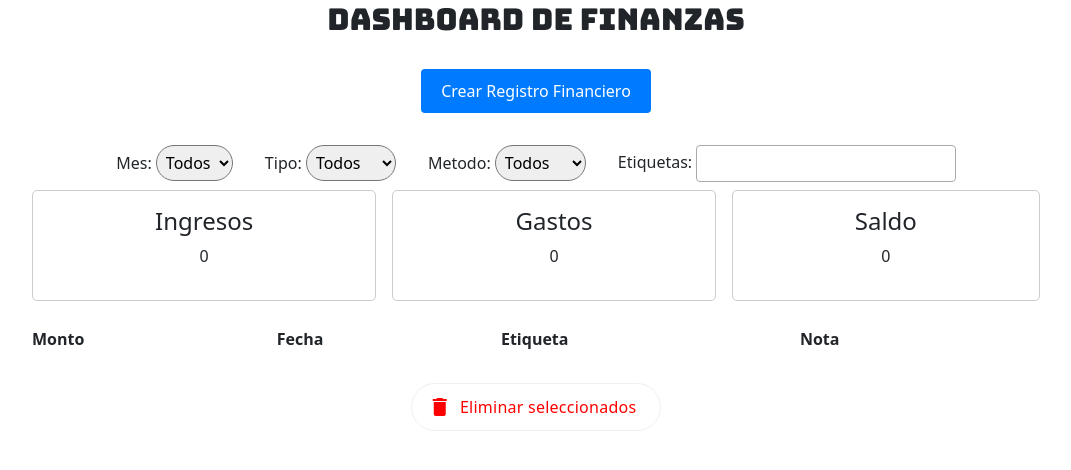
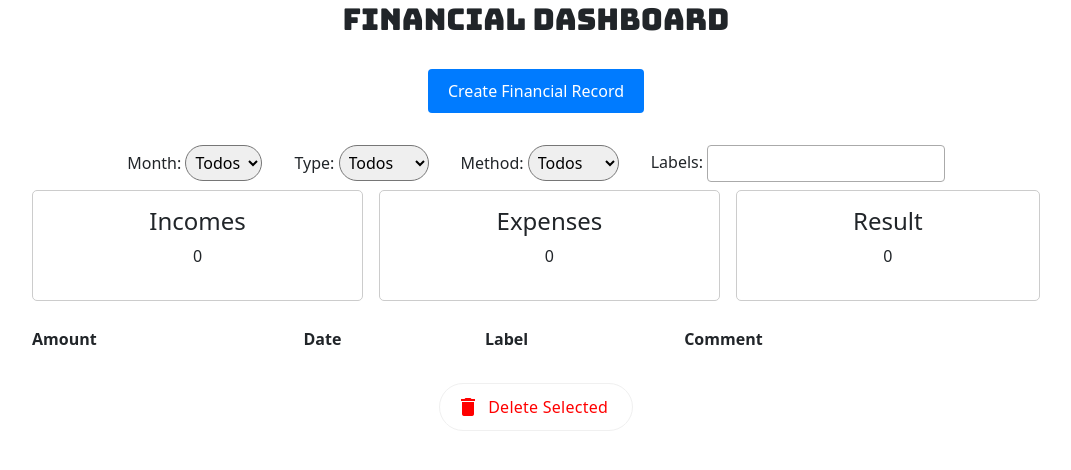
Before and after one commit to mdlunag/django-projects, a Django app: page /moneitas/ in a window 1280 px wide. Shown: the part 85-555 px from the top of the page, without its empty margins (104-1175 px from the left). Run offline with Django 4.2, Linux system fonts and the light colour scheme; a user stored in the database is signed in; tables that the repository leaves empty hold one stand-in row (values such as "Sample post"); lists and menus that the app fills with data are empty.

Commit message:
[WIP] moneitas: translations

```diff
--- a/moneitas/admin.py
+++ b/moneitas/admin.py
@@ -2,8 +2,8 @@ from django.contrib import admin
 
 # Register your models here.
 
-from .models import RegistroFinanciero,Label,Task
+from .models import FinancialRecord,Label,Task
 
-admin.site.register(RegistroFinanciero)
+admin.site.register(FinancialRecord)
 admin.site.register(Label)
 admin.site.register(Task)
--- a/moneitas/forms.py
+++ b/moneitas/forms.py
@@ -1,15 +1,15 @@
 from django import forms
-from .models import RegistroFinanciero, Label
+from .models import FinancialRecord, Label
 from datetime import date
 from django_select2.forms import Select2MultipleWidget
 from django.contrib.auth.forms import UserCreationForm
 from django.utils.translation import gettext_lazy as _
 
 
-class RegistroFinancieroForm(forms.ModelForm):
+class FinancialRecordForm(forms.ModelForm):
     def __init__(self, *args, **kwargs):
         user = kwargs.pop('user', None)  # Obtiene el usuario de los argumentos
-        super(RegistroFinancieroForm, self).__init__(*args, **kwargs)
+        super(FinancialRecordForm, self).__init__(*args, **kwargs)
         print(user)
         if user:
             self.fields['label_existente'].queryset = Label.objects.filter(user=user)
@@ -26,14 +26,14 @@ class RegistroFinancieroForm(forms.ModelForm):
     )
 
 
-    fecha = forms.DateField()
+    date = forms.DateField()
 
 
     class Meta:
-        model = RegistroFinanciero
-        fields = ['tipo', 'monto', 'fecha', 'label_existente', 'label_personalizada', 'nota', 'metodo']
+        model = FinancialRecord
+        fields = ['type', 'amount', 'date', 'label_existente', 'label_personalizada', 'comment', 'method']
         widgets = {
-            'monto': forms.TextInput(attrs={'class': 'rounded-pill'}),
+            'amount': forms.TextInput(attrs={'class': 'rounded-pill'}),
         }
 
 
@@ -51,13 +51,13 @@ class FiltroDashboardForm(forms.Form):
     )
 
 
-    tipo = forms.ChoiceField(
+    type = forms.ChoiceField(
         choices=(('income', 'Ingreso'), ('expense', 'Gasto'),('', 'Todos')),
         required=False,
         label="Tipo de registro",
     )
 
-    metodo = forms.ChoiceField(
+    method = forms.ChoiceField(
         choices=(('cash', 'Efectivo'), ('credit_card', 'Tarjeta'),('', 'Todos')),
         required=False,
         label="Tipo de registro",
--- a/moneitas/templates/moneitas/base_crear_registro.html
+++ b/moneitas/templates/moneitas/base_create_record.html
@@ -33,7 +33,7 @@
             </div>
 
             <div class="col-6 text-right">
-                <img src="{% static 'moneitas-logo.png' %}" alt="Mi Logotipo" class="logo" class="align-right">
+                <img src="{% static 'moneitas-logo.png' %}" alt="Mi Logotype" class="logo" class="align-right">
             </div>
 
             <div class="row">
--- a/moneitas/templates/moneitas/create_label.html
+++ b/moneitas/templates/moneitas/create_label.html
@@ -1,4 +1,4 @@
-{% extends "moneitas/base_crear_registro.html" %}
+{% extends "moneitas/base_create_record.html" %}
 {% load i18n %}
 
 {% block title %}{% translate "Create Label" %}{% endblock %}
--- a/moneitas/templates/moneitas/dashboard.html
+++ b/moneitas/templates/moneitas/dashboard.html
@@ -1,20 +1,25 @@
 {% extends "moneitas/base_template.html" %}
 {% load humanize %}
+{% load i18n %}
+
 
 {% block title %}
-    Dashboard de Finanzas
+{% translate "Financial Dashboard" %}
 {% endblock %}
 
 {% block content %}
 <div style="text-align: center;">
-    <h1>Dashboard de Finanzas</h1>
+    <h1>{% translate "Financial Dashboard" %}</h1>
     </br>
-     <a href="{% url 'crear_registro' %}" class="btn-crear mb-3">Crear Registro Financiero</a>
+     <a href="{% url 'create_record' %}" class="btn-crear mb-3">
+        {% translate "Create Financial Record" %}</a>
     </br>
 
     <form method="get" id="filtro-form" class="d-flex justify-content-center mt-3">
         <div class="form-group text-center mx-3">
-            <label for="month">Mes:</label>
+            <label for="month">
+                {% translate "Month:" %}
+            </label>
             <select id="month" name="month">
                 {% for month in month_choices %}
                     <option value="{{ month.0 }}" {% if month.0 == selected_month %}selected{% endif %}>
@@ -26,19 +31,25 @@
 
 
         <div class="form-group text-center mx-3">
-            <label for="{{ filtro_form.tipo.id_for_label }}">Tipo:</label>
-            {{ filtro_form.tipo }}
+            <label for="{{ filter_form.type.id_for_label }}">
+                {% translate "Type:" %}
+            </label>
+            {{ filter_form.type }}
         </div>
 
         <div class="form-group text-center mx-3">
-            <label for="{{ filtro_form.metodo.id_for_label }}">Metodo:</label>
-            {{ filtro_form.metodo }}
+            <label for="{{ filter_form.method.id_for_label }}">
+                {% translate "Method:" %}
+            </label>
+            {{ filter_form.method }}
         </div>
 
         <div class="d-flex">
             <div class="form-group mx-3">
-                <label for="{{ filtro_form.labels.id_for_label }}">Etiquetas:</label>
-                {{ filtro_form.labels }}
+                <label for="{{ filter_form.labels.id_for_label }}">
+                    {% translate "Labels:" %}
+                </label>
+                {{ filter_form.labels }}
             </div>
         </div>
     </form>
@@ -47,8 +58,8 @@
     <script>
         const filtroForm = document.getElementById('filtro-form');
         const filtroCheckboxes = document.querySelectorAll('input[name="labels"]');
-        const filtroTipos = document.querySelector('select[name="tipo"]');
-        const filtroMetodo = document.querySelector('select[name="metodo"]');
+        const filtroTipos = document.querySelector('select[name="type"]');
+        const filtroMetodo = document.querySelector('select[name="method"]');
 
         // Obtén una referencia al formulario y al select
         const monthSelect = document.getElementById('month');
@@ -87,22 +98,22 @@
             });
     </script>
 
-    {{ filtro_form.media.js }}
+    {{ filter_form.media.js }}
 
     </div>
 
 
     <div class="dashboard-row">
         <div class="dashboard-item">
-            <h4>Ingresos</h4>
+            <h4>{% translate "Incomes" %}</h4>
             <p>{{ incomes }}</p>
         </div>
         <div class="dashboard-item">
-            <h4>Gastos</h4>
+            <h4>{% translate "Expenses" %}</h4>
             <p>{{ expenses }}</p>
         </div>
         <div class="dashboard-item">
-            <h4>Saldo</h4>
+            <h4>{% translate "Result" %}</h4>
             <p>{{ balance }}</p>
         </div>
     </div>
@@ -113,25 +124,25 @@
         <table class="registros-table">
             <thead>
                 <tr>
-                    <th>Monto</th>
-                    <th>Fecha</th>
-                    <th>Etiqueta</th>
-                    <th>Nota</th>
+                    <th>{% translate "Amount" %}</th>
+                    <th>{% translate "Date" %}</th>
+                    <th>{% translate "Label" %}</th>
+                    <th>{% translate "Comment" %}</th>
                     <th></th>
                 </tr>
             </thead>
             <tbody>
-                {% for registro in registros_financieros %}
-                    <tr class="{% if registro.tipo == 'income' %}income{% else %}expense{% endif %}">
+                {% for registro in financial_records %}
+                    <tr class="{% if registro.type == 'income' %}income{% else %}expense{% endif %}">
                         <td>
-                            {% if registro.tipo == 'expense' %}-{% endif %}
-                            {{ registro.monto }}
+                            {% if registro.type == 'expense' %}-{% endif %}
+                            {{ registro.amount }}
                         </td>
-                        <td>{{ registro.fecha|date:"D, M j, Y" }}</td>
+                        <td>{{ registro.date|date:"D, M j, Y" }}</td>
                         <td>{{ registro.label.name }}</td>
-                        <td>{{ registro.nota }}</td>
+                        <td>{{ registro.comment }}</td>
                         <td>
-                            {% if registro.metodo == 'credit_card' %}
+                            {% if registro.method == 'credit_card' %}
                             <i class="fa-regular fa-credit-card"></i>
                             {% else %}
                             <i class="fa-solid fa-money-bill-1"></i>
@@ -139,8 +150,8 @@
                         </td>
                         <td style="width: 1%;">
                             <div class="d-flex align-items-center">
-                                <input type="checkbox" name="eliminar_{{ registro.id }}">
-                                <a class="fas fa-pencil ms-3" href="{% url 'crear_registro' editar=registro.id %}"></a>
+                                <input type="checkbox" name="delete_{{ registro.id }}">
+                                <a class="fas fa-pencil ms-3" href="{% url 'create_record' edit=registro.id %}"></a>
                             </div>
                         </td>
 
@@ -153,7 +164,7 @@
             <button type="submit" class="btn btn-delete">
               <span class="mdi mdi-delete mdi-24px"></span>
               <span class="mdi mdi-delete-empty mdi-24px"></span>
-              <span>Eliminar seleccionados</span>
+              <span>{% translate "Delete Selected" %}</span>
             </button>
         </div>
     </form>
--- a/moneitas/templates/moneitas/labels.html
+++ b/moneitas/templates/moneitas/labels.html
@@ -11,8 +11,8 @@
 
     <form method="get" id="filtro-form" class="d-flex justify-content-center mt-3">
         <div class="form-group text-center mx-3">
-                <label for="{{ filtro_form.type.id_for_label }}">{% translate "Type" %}:</label>
-                {{ filtro_form.type }}
+                <label for="{{ filter_form.type.id_for_label }}">{% translate "Type" %}:</label>
+                {{ filter_form.type }}
         </div>
     </form>
     <script>
@@ -48,7 +48,7 @@
                         </td>
                         <td style="width: 1%;">
                             <div class="d-flex align-items-center">
-                                <input type="checkbox" name="eliminar_{{ label.id }}">
+                                <input type="checkbox" name="delete_{{ label.id }}">
                                 <a class="fas fa-pencil ms-3" href="{% url 'create_label' edit=label.id %}"></a>
                             </div>
                         </td>
--- a/moneitas/templates/moneitas/to_do.html
+++ b/moneitas/templates/moneitas/to_do.html
@@ -27,7 +27,7 @@
     {% for task_todo in tasks_todo%}
     <li data-id="{{ task_todo.id }}">
         <input type="checkbox">
-        <label>{{task_todo.nombre}}</label>
+        <label>{{task_todo.name}}</label>
         <input type="text" class="todo" style="display:none;">
         <button class="edit todo">Edit</button>
         <button class="delete todo">Delete</button></li>
@@ -41,7 +41,7 @@
     {% for task_done in tasks_done%}
     <li data-id="{{ task_done.id }}">
         <input type="checkbox">
-        <label>{{task_done.nombre}}</label>
+        <label>{{task_done.name}}</label>
         <input type="text" class="todo" style="display:none;">
         <button class="edit todo">Edit</button>
         <button class="delete todo">Delete</button>
--- a/moneitas/urls.py
+++ b/moneitas/urls.py
@@ -21,8 +21,8 @@ urlpatterns = [
     path('login/', views.user_login, name='login'),
     path('register/', views.register, name='register'),
     path('logout/', views.user_logout, name='logout'),
-    path('crear_registro/', views.crear_registro_financiero, name='crear_registro'),
-    path('crear_registro/<int:editar>/', views.crear_registro_financiero, name='crear_registro'),
+    path('create_record/', views.create_financial_record, name='create_record'),
+    path('create_record/<int:edit>/', views.create_financial_record, name='create_record'),
     path('get_labels/', views.get_labels, name='get_labels'),
     path('labels/', views.list_labels, name='list_labels'),
     path('create_label/', views.create_label, name='create_label'),
--- a/moneitas/views.py
+++ b/moneitas/views.py
@@ -1,5 +1,5 @@
-from .models import RegistroFinanciero, Task, Label
-from .forms import RegistroFinancieroForm, FiltroDashboardForm, FiltroLabelsListForm, UserCreationForm
+from .models import FinancialRecord, Task, Label
+from .forms import FinancialRecordForm, FiltroDashboardForm, FiltroLabelsListForm, UserCreationForm
 
 from calendar import month_name
 from datetime import date, timedelta
@@ -25,12 +25,12 @@ def todo(request):
     tasks_todo = Task.objects.filter(state='incomplete')
     tasks_done = Task.objects.filter(state='complete')
     if request.method == 'POST':
-        nombre = request.POST.get('nombre')
-        task = Task(nombre=nombre, state="INCOMPLETE")
+        name = request.POST.get('name')
+        task = Task(name=name, state="INCOMPLETE")
         task.save()
         # Procesar el formulario de eliminación
         for task in Task.objects.all():
-            if request.POST.get(f"eliminar_{task.id}") == 'on':
+            if request.POST.get(f"delete_{task.id}") == 'on':
                 task.delete()
         return redirect('todo')
 
@@ -96,15 +96,15 @@ def list_labels(request):
     if request.method == 'POST':
         # Procesar el formulario de eliminación
         for label in labels:
-            if request.POST.get(f"eliminar_{label.id}") == 'on':
+            if request.POST.get(f"delete_{label.id}") == 'on':
                 label.delete()
         return redirect('list_labels')
 
     # Procesar el formulario de filtro
-    filtro_form = FiltroLabelsListForm(request.GET, user=request.user)
+    filter_form = FiltroLabelsListForm(request.GET, user=request.user)
 
-    if filtro_form.is_valid():
-        selected_type = filtro_form.cleaned_data.get('type')
+    if filter_form.is_valid():
+        selected_type = filter_form.cleaned_data.get('type')
 
         if selected_type and selected_type != '':
             labels = labels.filter(type=selected_type)
@@ -112,7 +112,7 @@ def list_labels(request):
     return render(request, 'moneitas/labels.html', {
         'labels': labels,
         'labels_disabled': True,
-        'filtro_form': filtro_form,
+        'filter_form': filter_form,
         },)
 
 @login_required
@@ -124,7 +124,7 @@ def create_label(request, edit=None):
 
         label = Label(name=name, type=type) if not edit else Label.objects.get(id=edit)
 
-        # Asigna el valor del campo tipo según la selección del botón de alternancia.
+        # Asigna el valor del campo type según la selección del botón de alternancia.
         label.type = type
         label.name = name
         label.user = request.user
@@ -183,11 +183,11 @@ def user_logout(request):
 
 #Registro Financiero
 @login_required
-def crear_registro_financiero(request, editar=None):
+def create_financial_record(request, edit=None):
     if request.method == 'POST':
-        form = RegistroFinancieroForm(request.POST, user=request.user)
+        form = FinancialRecordForm(request.POST, user=request.user)
         if form.is_valid():
-            registro = form.save(commit=False) if not editar else RegistroFinanciero.objects.get(id=editar)
+            record = form.save(commit=False) if not edit else FinancialRecord.objects.get(id=edit)
             etiqueta_existente = form.cleaned_data['label_existente']
             etiqueta_personalizada = form.cleaned_data['label_personalizada']
 
@@ -196,69 +196,69 @@ def crear_registro_financiero(request, editar=None):
                 etiqueta = etiqueta_existente
             elif etiqueta_personalizada:
                 # Crea una nueva etiqueta personalizada.
-                etiqueta = Label.objects.create(name=etiqueta_personalizada, user=request.user, type=registro.tipo or request.POST.get('tipo'))
+                etiqueta = Label.objects.create(name=etiqueta_personalizada, user=request.user, type=record.type or request.POST.get('type'))
             else:
                 # Maneja el caso en el que no se proporciona ninguna etiqueta.
                 etiqueta = None
-            # Asigna el valor del campo tipo según la selección del botón de alternancia.
-            tipo = request.POST.get('tipo')
-            nota = request.POST.get('nota')
-            metodo = request.POST.get('metodo')
+            # Asigna el valor del campo type según la selección del botón de alternancia.
+            type = request.POST.get('type')
+            comment = request.POST.get('comment')
+            method = request.POST.get('method')
 	        # Crea el registro financiero con la etiqueta asociada.
-            registro.label = etiqueta  # Asocia la etiqueta con el registro financiero
-            registro.tipo = tipo
-            registro.nota = nota or ''
-            registro.metodo = metodo
+            record.label = etiqueta  # Asocia la etiqueta con el record financiero
+            record.type = type
+            record.comment = comment or ''
+            record.method = method
             #registro.user= User.objects.get(username='aitor.rife@gmail.com')
-            registro.user = request.user
-            if editar:
-                registro.monto = form.cleaned_data['monto']
-                registro.fecha = form.cleaned_data['fecha']
-                registro.nota = form.cleaned_data['nota']
+            record.user = request.user
+            if edit:
+                record.amount = form.cleaned_data['amount']
+                record.date = form.cleaned_data['date']
+                record.comment = form.cleaned_data['comment']
 
-            registro.save()
+            record.save()
 
              # Después de crear el registro, obtén el mes del registro creado
-            mes_registro = registro.fecha.month  # Asegúrate de reemplazar "nuevo_registro" con la variable real que contiene el registro recién creado
+            month_record = record.date.month  # Asegúrate de reemplazar "nuevo_registro" con la variable real que contiene el registro recién creado
 
 
             # Construye la URL de redirección con el parámetro "month" del mes del registro
-            url_redireccion = reverse('overview_dashboard') + f'?month={mes_registro}'
+            url_redireccion = reverse('overview_dashboard') + f'?month={month_record}'
 
             # Redirige al usuario a la página del panel de control con el filtro aplicado
             return redirect(url_redireccion)
-    if editar:
-        registro_editar = RegistroFinanciero.objects.get(id=editar)
-        print(registro_editar.tipo)
-        form = RegistroFinancieroForm(initial={
-            'tipo': 'income' if registro_editar.tipo == 'income' else 'expense',
-            'metodo': registro_editar.metodo,
-            'monto': registro_editar.monto,
-            'fecha': registro_editar.fecha,
-            'label_existente': registro_editar.label or '',
-            'nota':  registro_editar.nota,
+    if edit:
+        record_edit = FinancialRecord.objects.get(id=edit)
+        print(record_edit.type)
+        form = FinancialRecordForm(initial={
+            'type': 'income' if record_edit.type == 'income' else 'expense',
+            'method': record_edit.method,
+            'amount': record_edit.amount,
+            'date': record_edit.date,
+            'label_existente': record_edit.label or '',
+            'comment':  record_edit.comment,
 
             })
     else:
-        form = RegistroFinancieroForm(initial={'fecha': date.today(), 'nota':''}, user=request.user)  # Prellenar la fecha con la fecha actual
+        form = FinancialRecordForm(initial={'date': date.today(), 'comment':''}, user=request.user)  # Prellenar la fecha con la fecha actual
 
-    return render(request, 'moneitas/crear_registro_financiero.html', {'form': form})
+    return render(request, 'moneitas/create_financial_record.html', {'form': form})
 
 from django.db.models import Q
 
 
-def filtrar_registros(registros_financieros, etiqueta, tipo):
+def filtrar_registros(financial_records, etiqueta, type):
     # Construye una consulta de filtro dinámica
     filtro = Q()  # Query vacía inicialmente
 
     if etiqueta:
         filtro &= Q(etiqueta=etiqueta)
 
-    if tipo:
-        filtro &= Q(tipo=tipo)
+    if type:
+        filtro &= Q(type=type)
 
     # Aplica el filtro a los registros financieros
-    return registros_financieros.filter(filtro)
+    return financial_records.filter(filtro)
 
 @login_required
 def overview_dashboard(request):
@@ -282,52 +282,52 @@ def overview_dashboard(request):
         last_day_of_month = None
 
     # Obtener una lista de meses con datos
-    months_with_data = RegistroFinanciero.objects.filter(
-        fecha__year=current_date.year
-    ).dates('fecha', 'month')
+    months_with_data = FinancialRecord.objects.filter(
+        date__year=current_date.year
+    ).dates('date', 'month')
 
-    # Convertir los objetos de fecha a nombres de mes legibles
+    # Convertir los objetos de fecha a names de mes legibles
     month_choices = [(month.month, month_name[month.month]) for month in months_with_data]
     month_choices += [('Todos', 'Todos')]
 
     # Filtrar registros financieros según el rango de fechas (si no es "Todos")
     if first_day_of_month and last_day_of_month:
-        registros_financieros = RegistroFinanciero.objects.filter(
-            fecha__range=[first_day_of_month, last_day_of_month]
+        financial_records = FinancialRecord.objects.filter(
+            date__range=[first_day_of_month, last_day_of_month]
         )
     else:
-        registros_financieros = RegistroFinanciero.objects.all()
+        financial_records = FinancialRecord.objects.all()
 
     # Procesar el formulario de filtro
-    filtro_form = FiltroDashboardForm(request.GET, user=request.user)
+    filter_form = FiltroDashboardForm(request.GET, user=request.user)
 
-    if filtro_form.is_valid():
-        selected_labels = filtro_form.cleaned_data.get('labels')
-        tipo_seleccionado = filtro_form.cleaned_data.get('tipo')
-        metodo_seleccionado = filtro_form.cleaned_data.get('metodo')
+    if filter_form.is_valid():
+        selected_labels = filter_form.cleaned_data.get('labels')
+        type_seleccionado = filter_form.cleaned_data.get('type')
+        method_seleccionado = filter_form.cleaned_data.get('method')
 
-        if metodo_seleccionado and metodo_seleccionado != '':
-            registros_financieros = registros_financieros.filter(metodo=metodo_seleccionado)
+        if method_seleccionado and method_seleccionado != '':
+            financial_records = financial_records.filter(method=method_seleccionado)
 
         if selected_labels:
-            registros_financieros = registros_financieros.filter(label__in=selected_labels)
+            financial_records = financial_records.filter(label__in=selected_labels)
 
-        if tipo_seleccionado and tipo_seleccionado != '':
-            registros_financieros = registros_financieros.filter(tipo=tipo_seleccionado)
+        if type_seleccionado and type_seleccionado != '':
+            financial_records = financial_records.filter(type=type_seleccionado)
 
     if request.user.username != 'admin':
-        registros_financieros = registros_financieros.filter(user=request.user)
+        financial_records = financial_records.filter(user=request.user)
 
-    incomes = registros_financieros.filter(tipo='income').aggregate(Sum('monto'))['monto__sum'] or 0
-    expenses = registros_financieros.filter(tipo='expense').aggregate(Sum('monto'))['monto__sum'] or 0
+    incomes = financial_records.filter(type='income').aggregate(Sum('amount'))['amount__sum'] or 0
+    expenses = financial_records.filter(type='expense').aggregate(Sum('amount'))['amount__sum'] or 0
 
     # Calcular el saldo total
     balance = incomes - expenses
 
     if request.method == 'POST':
         # Procesar el formulario de eliminación
-        for registro in registros_financieros:
-            if request.POST.get(f"eliminar_{registro.id}") == 'on':
+        for registro in financial_records:
+            if request.POST.get(f"delete_{registro.id}") == 'on':
                 registro.delete()
         return redirect('overview_dashboard')
 
@@ -338,7 +338,7 @@ def overview_dashboard(request):
         'balance': balance,
         'selected_month': selected_month,
         'month_choices': month_choices,
-        'registros_financieros': registros_financieros.order_by('-fecha'),
-        'filtro_form': filtro_form,
+        'financial_records': financial_records.order_by('-date'),
+        'filter_form': filter_form,
         'dashboard_disabled': True,
     })
--- a/static/todo.js
+++ b/static/todo.js
@@ -61,7 +61,7 @@ var createNewTaskElement=function(taskString, taskId){
 var addTask = function() {
     console.log("Add Task...");
     var taskData = {
-        nombre: taskInput.value,
+        name: taskInput.value,
         state: 'incomplete'
     };
     fetch('/moneitas/api/create_task/', {
@@ -80,7 +80,7 @@ var addTask = function() {
     })
     .then(data => {
         console.log('Tarea creada:', data);
-        var listItem = createNewTaskElement(data.nombre, data.id);
+        var listItem = createNewTaskElement(data.name, data.id);
         incompleteTaskHolder.appendChild(listItem);
         bindTaskEvents(listItem, taskCompleted);
     })
@@ -100,7 +100,7 @@ var editTaskname=function(){
     var containsClass=listItem.classList.contains("editMode");
     var taskId = listItem.getAttribute('data-id');
     var taskData = {
-        nombre: editInput.value,
+        name: editInput.value,
     };
     if(containsClass){
         editTask(taskData, taskId);
```
Also changed, not shown: moneitas/models.py (+10 -10 lines), moneitas/templates/moneitas/create_financial_record.html (renamed from moneitas/templates/moneitas/crear_registro_financiero.html, +21 -20 lines), moneitas/locale/es_ES/LC_MESSAGES/django.po, 1 other file.
